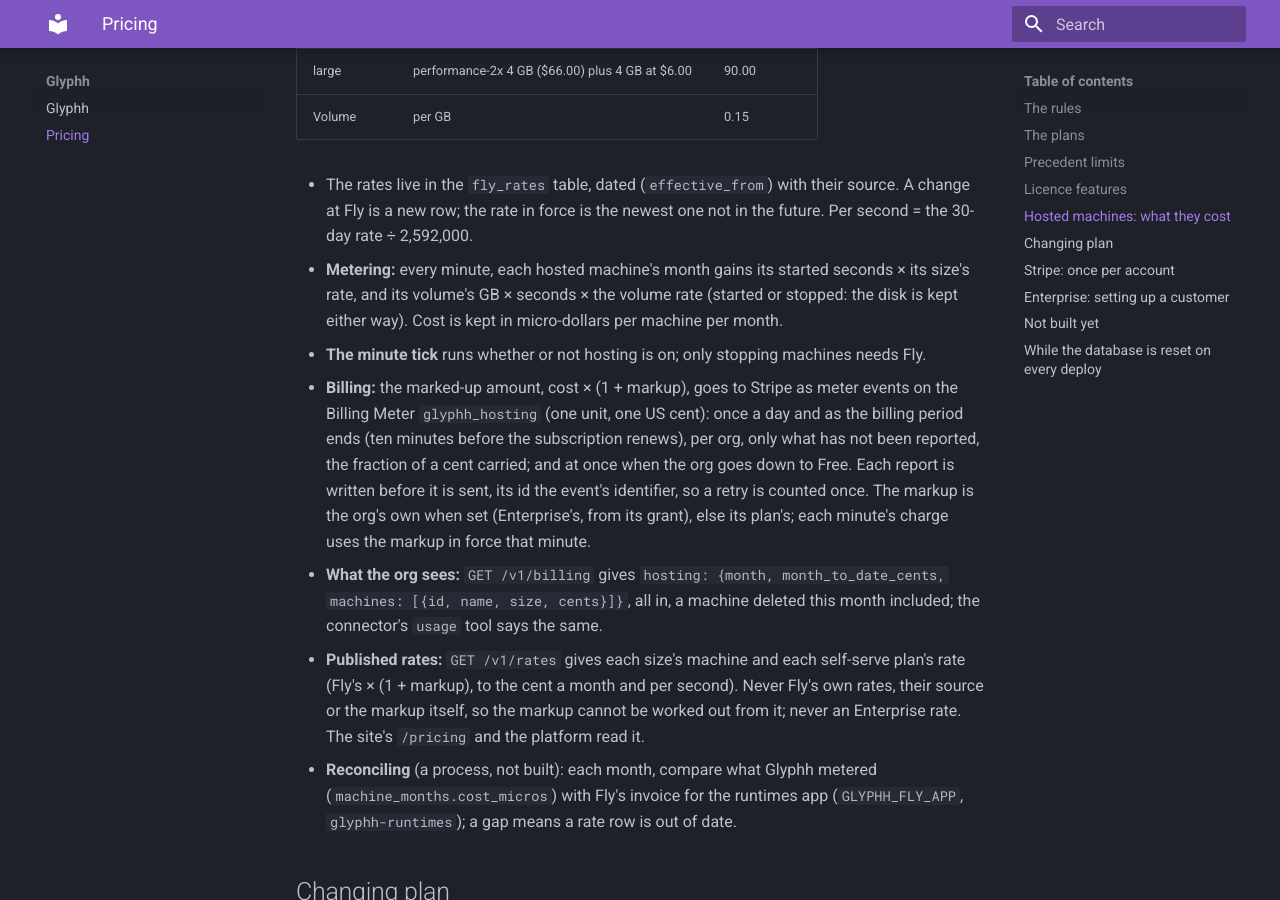
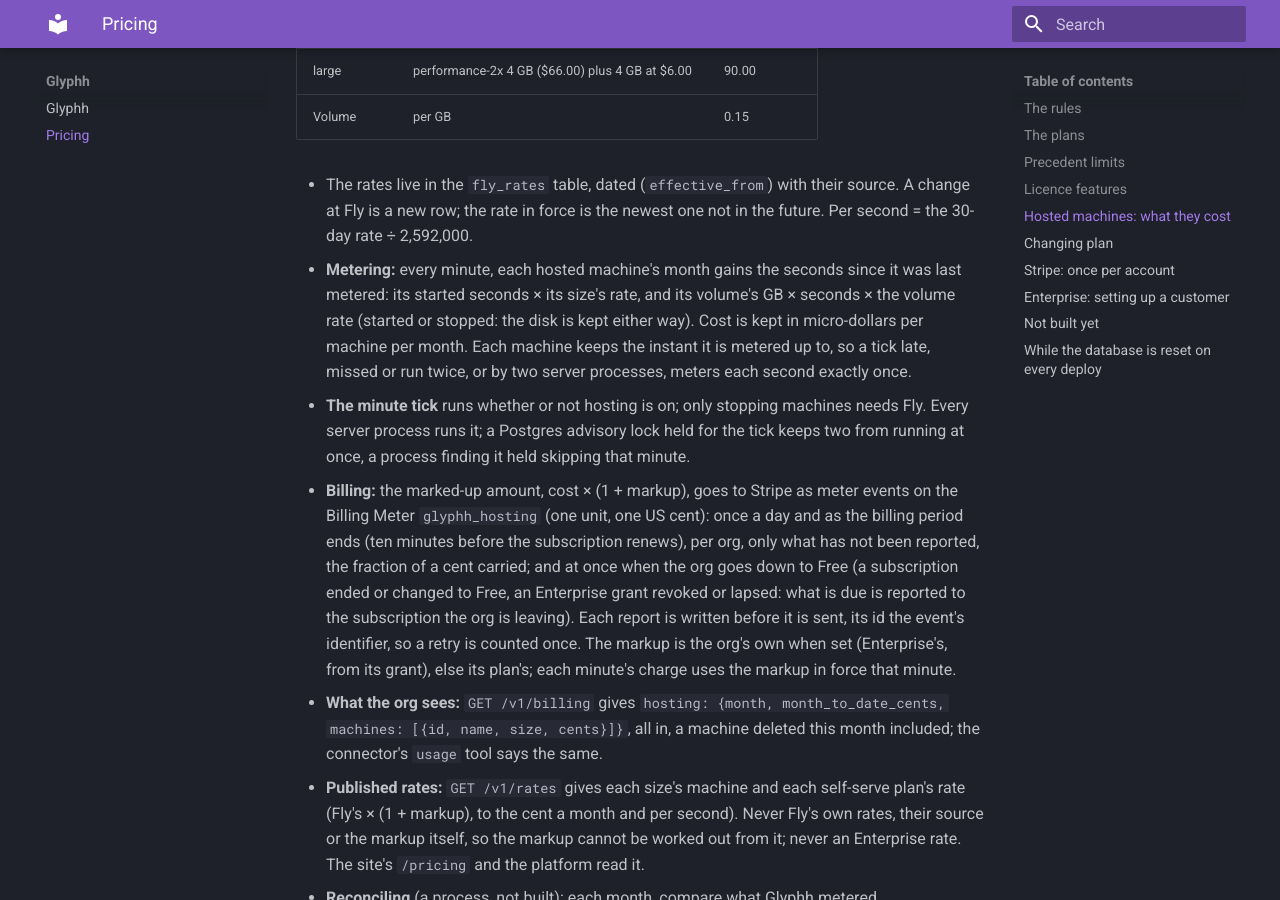
Before and after one commit to glyphh-ai/server, an MkDocs documentation site: the page built from docs/pricing.md, in a window 1280 px wide and 900 px high, scrolled down 2572 px. Built offline with MkDocs 1.6.1 and Material for MkDocs 9.7.7, drawn with Linux system fonts in a browser that asks for light colours; some of the changed text lies outside the part shown.

Commit message:
Docs: the tick under an advisory lock, metering by the time since each machine was last metered, the hosting due reported on an Enterprise revoke or lapse, no pause down the link
Co-Authored-By: Claude Opus 5.5 <noreply@anthropic.com>

```diff
--- a/docs/pricing.md
+++ b/docs/pricing.md
@@ -73,14 +73,18 @@ Every licence carries the plan's `features`, signed: `sync`, `ha`, `offline`, `s
 
 - The rates live in the `fly_rates` table, dated (`effective_from`) with their source. A change at Fly is a new row;
   the rate in force is the newest one not in the future. Per second = the 30-day rate ÷ 2,592,000.
-- **Metering:** every minute, each hosted machine's month gains its started seconds × its size's rate, and its
-  volume's GB × seconds × the volume rate (started or stopped: the disk is kept either way). Cost is kept in
-  micro-dollars per machine per month.
-- **The minute tick** runs whether or not hosting is on; only stopping machines needs Fly.
+- **Metering:** every minute, each hosted machine's month gains the seconds since it was last metered: its started
+  seconds × its size's rate, and its volume's GB × seconds × the volume rate (started or stopped: the disk is kept
+  either way). Cost is kept in micro-dollars per machine per month. Each machine keeps the instant it is metered up
+  to, so a tick late, missed or run twice, or by two server processes, meters each second exactly once.
+- **The minute tick** runs whether or not hosting is on; only stopping machines needs Fly. Every server process
+  runs it; a Postgres advisory lock held for the tick keeps two from running at once, a process finding it held
+  skipping that minute.
 - **Billing:** the marked-up amount, cost × (1 + markup), goes to Stripe as meter events on the Billing Meter
   `glyphh_hosting` (one unit, one US cent): once a day and as the billing period ends (ten minutes before the
   subscription renews), per org, only what has not been reported, the fraction of a cent carried; and at once when
-  the org goes down to Free. Each report is written before it is sent, its id the event's identifier, so a retry is
+  the org goes down to Free (a subscription ended or changed to Free, an Enterprise grant revoked or lapsed: what is
+  due is reported to the subscription the org is leaving). Each report is written before it is sent, its id the event's identifier, so a retry is
   counted once. The markup is the org's own when set (Enterprise's, from its grant), else its plan's; each minute's
   charge uses the markup in force that minute.
 - **What the org sees:** `GET /v1/billing` gives `hosting: {month, month_to_date_cents, machines: [{id, name, size,
@@ -158,9 +162,11 @@ Each Enterprise customer is on their own Stripe subscription, made by hand, and
 
 **Renewing:** `grant` again with the new `--until` (a new `--markup` or `--subscription` if the deal changed: the new
 subscription replaces the old one on the org), and update Stripe to match. **Lapsing:** when the `--until` day has
-passed, the server's minute tick puts the org back on Free and holds its hosted machines. **A new markup
+passed, the server's minute tick reports the hosting due to the deal's subscription, then puts the org back on Free
+and holds its hosted machines. **A new markup
 mid-contract:** `grant` with it; it applies from then on. **Ending:** `python -m glyphh_server.ops.enterprise revoke
---org <org uuid>` puts the org back on Free, its hosted machines stopped and held (it prints how many it stopped);
+--org <org uuid>` reports the hosting due to the deal's subscription, then puts the org back on Free, its hosted
+machines stopped and held (it prints how many it stopped);
 cancel the subscription in Stripe. A deal's subscription that ends in Stripe also puts the org back on Free.
 Self-hosted runtimes keep running; offline licences run to their expiry and grace.
 
```
Also changed, not shown: docs/architecture.md (+9 -8 lines).
